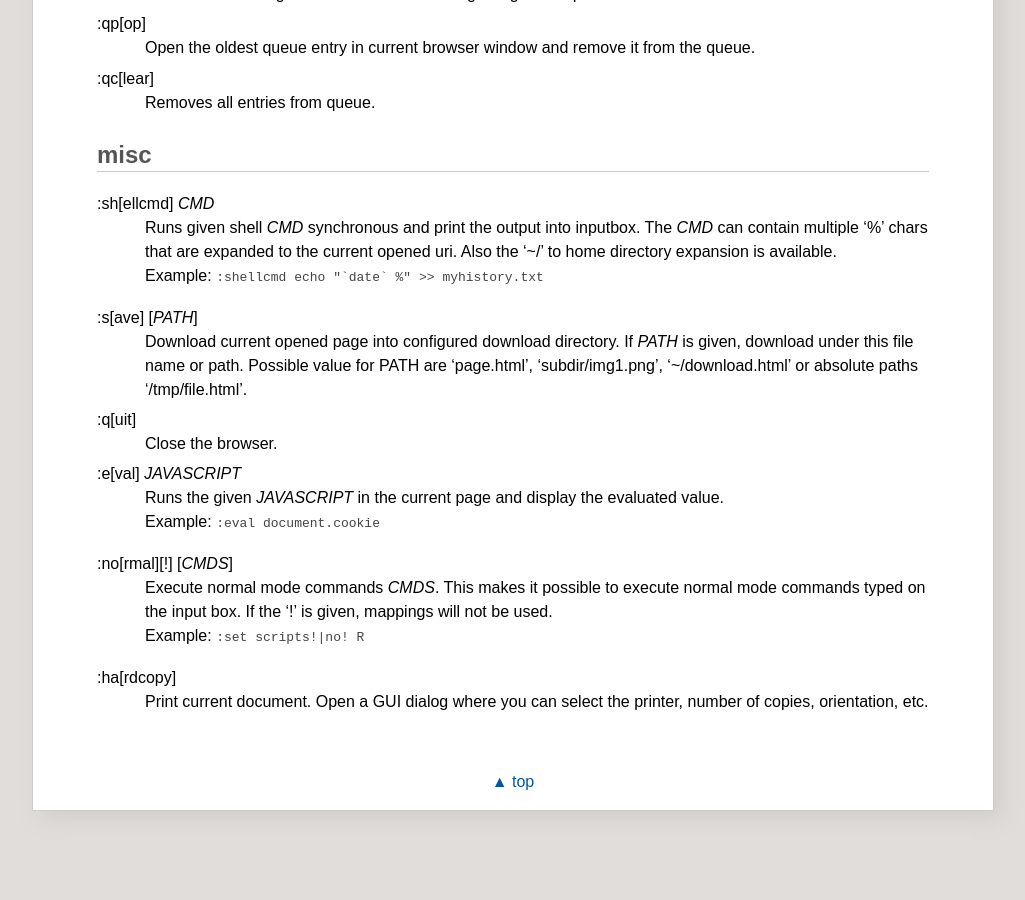
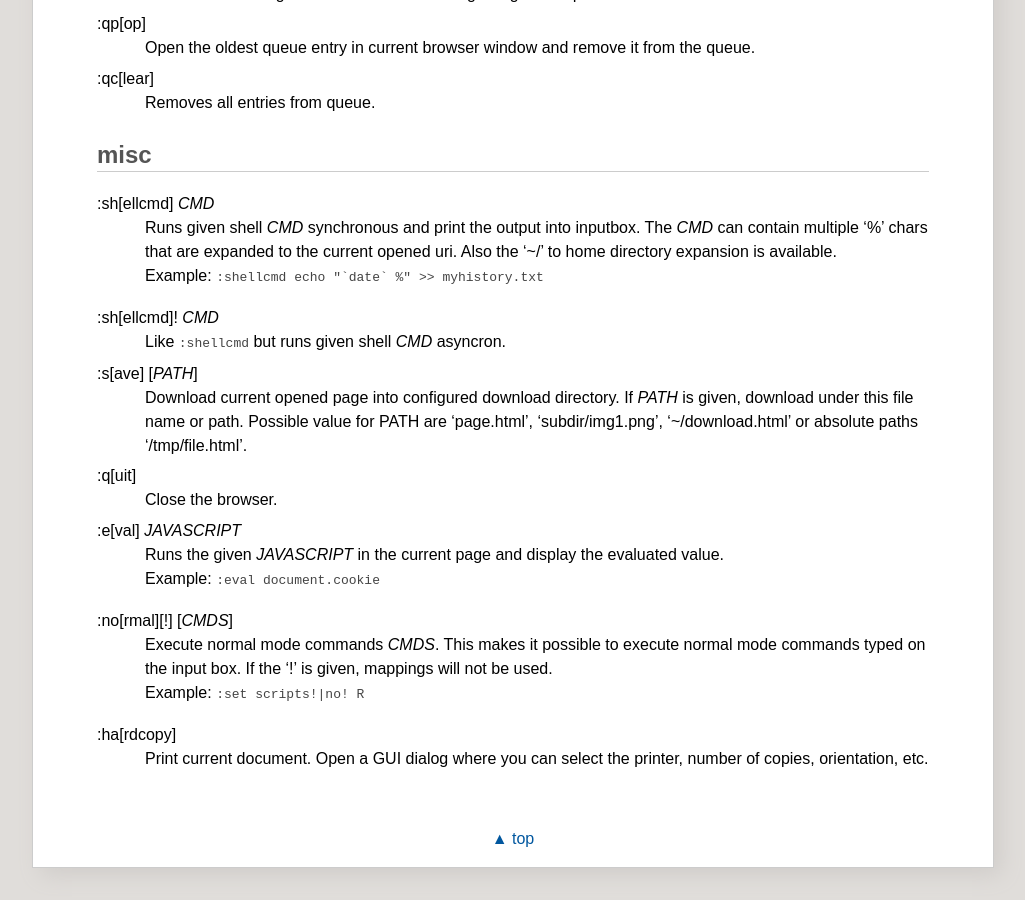
Before and after one commit to fanglingsu/vimb, a Jekyll site: the page built from commands.md, in a window 1280 px wide and 900 px high, scrolled down 2659 px. Shown: the whole window, without its empty margins (127-1152 px from the left). Built offline with Jekyll 4.4.1, drawn with Linux system fonts in a browser that asks for light colours; before the commit the page ends 3502 px from its top, so only the background shows below that.

Commit message:
Added new :shellcmd!.

```diff
--- a/commands.md
+++ b/commands.md
@@ -161,6 +161,9 @@ if vimb has been compiled with QUEUE feature.
 
   Example: ``:shellcmd echo "`date` %" >> myhistory.txt``
 
+:sh[ellcmd]! *CMD*
+: Like `:shellcmd` but runs given shell *CMD* asyncron.
+
 \:s[ave] [*PATH*]
 : Download current opened page into configured download directory. If *PATH* is
   given, download under this file name or path. Possible value for PATH are
```
